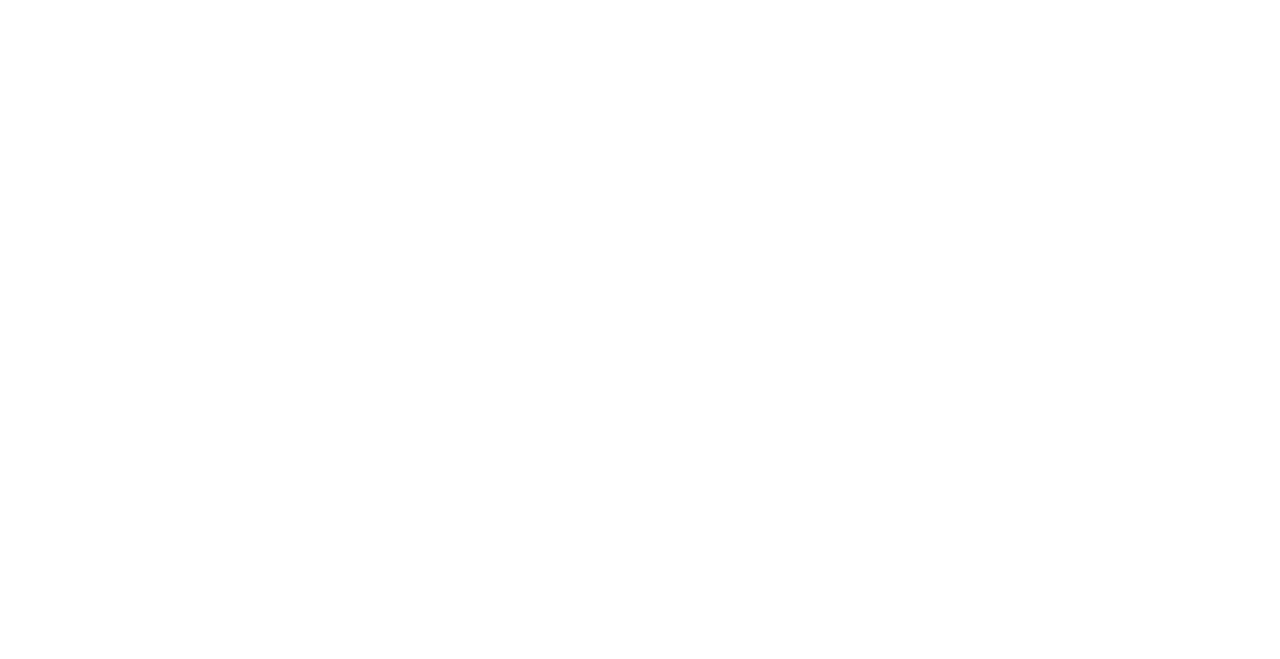
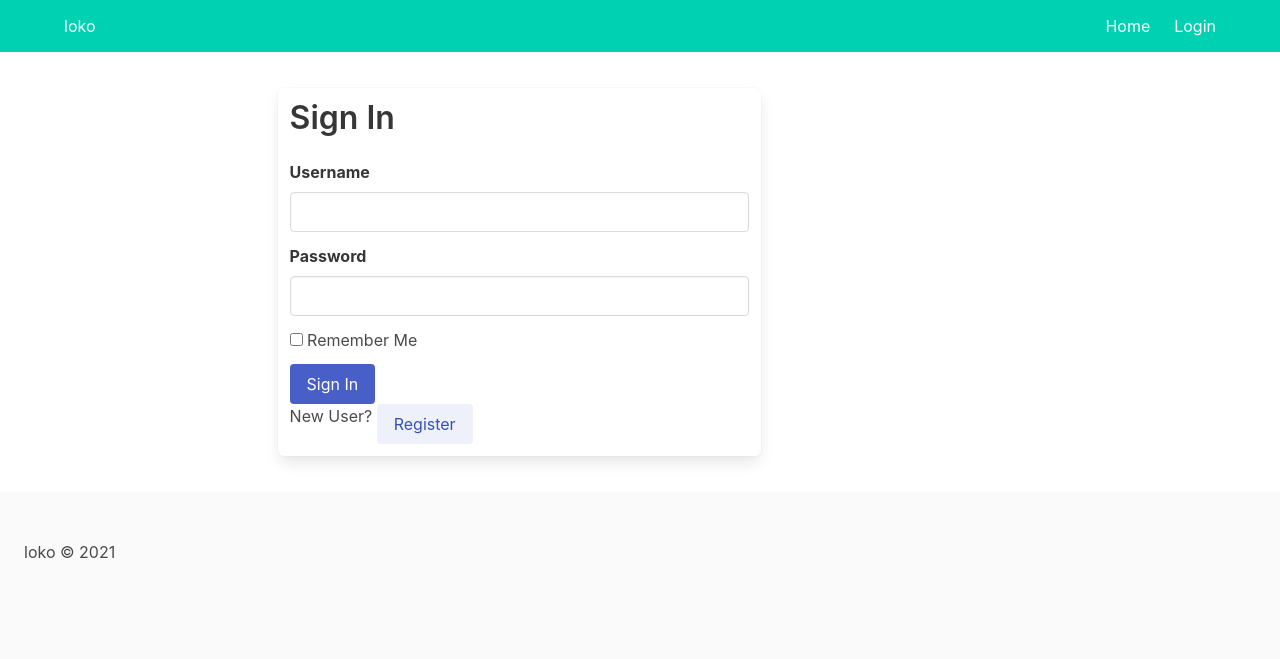
Before and after one commit to mcflyhalf/loko, a Flask app: page /login in a window 1280 px wide. Before the commit the part shown is empty. Shown: the top 659 px of the page. Run offline with Flask 2, Linux system fonts and the light colour scheme; parts of the project's set-up code (start-up, migrations or seed data) failed here and were passed over; some libraries are stand-ins or nearby versions.

Commit message:
Create login/out functionality. Modify gitignore to ignore sqlite files

```diff
--- a/loko/app.py
+++ b/loko/app.py
@@ -1,13 +1,31 @@
 import os
 from flask import Flask
-# from flask_login import LoginManager, login_user, logout_user, current_user, login_required
+from flask_login import LoginManager
 from loko.blueprints.index import index_blueprint
 from loko.blueprints.auth import auth_blueprint
-from loko.models import session
+from loko.models import session, models
 
 app = Flask(__name__)
 app.secret_key = os.environ['FLASK_SECRET_KEY']
 
+login_manager = LoginManager(app)
+login_manager.init_app(app)
+
+login_manager.login_view = 'auth_blueprint.login'
+
+@login_manager.user_loader
+def load_user(user_id):
+    return session.query(models.Users).filter(models.Users.id==int(user_id)).one_or_none()
+
+
+raise
+#Next, implement business logic:
+# * Wallet creation
+# * Transfer from a wallet to another
+# * Wallet balance display (working with decimal points)
+# * Currency List
+# * Exchange rates (table?). Do implementation research, to implement tomorrow
+
 
 app.register_blueprint(index_blueprint)
 app.register_blueprint(auth_blueprint)
--- a/loko/blueprints/auth.py
+++ b/loko/blueprints/auth.py
@@ -1,12 +1,11 @@
-from flask import Blueprint, render_template, redirect, flash, url_for
+from flask import Blueprint, render_template, redirect, flash, url_for, request
 from loko.blueprints.index import index_blueprint
-from loko.models import session, current_user, models
+from loko.models import session, models
 from loko.forms import RegistrationForm, LoginForm
-
-# url_mocks = {'current_user': usr}
+from flask_login import login_user, logout_user, current_user, login_required
+from werkzeug.urls import url_parse
 
 auth_blueprint = Blueprint('auth_blueprint', __name__)
-
 
 @auth_blueprint.route('/login', methods=['GET','POST'])
 def login():
@@ -22,19 +21,20 @@
 
 		if user is None or not user.check_password(password):
 			flash('Invalid username or password')
-			return redirect(url_for('login'))
+			return redirect(url_for('auth_blueprint.login'))
 
 		login_user(user, remember=form.remember_me.data)
 		next_page = request.args.get('next')
 		if not next_page or url_parse(next_page).netloc != '':
-			next_page = url_for('index_blueprintlanding')
+			next_page = url_for('index_blueprint.landing')
 		return redirect(next_page)
-	return render_template('login.html', title='Sign In', form=form)
-	# return 'Hello World. This is the login page'
+	return render_template('login.html', title='Sign In', form=form, current_user=current_user)
 
 @auth_blueprint.route('/logout')
+@login_required
 def logout():
-	return 'Hello World. This is the logout page'
+	logout_user()
+	return redirect(url_for('index_blueprint.landing'))
 
 @auth_blueprint.route('/register', methods=['GET','POST'])
 def register():
--- a/loko/blueprints/index.py
+++ b/loko/blueprints/index.py
@@ -1,9 +1,10 @@
 from flask import Blueprint
-from loko.models import current_user
+from flask_login import login_required
 
 index_blueprint = Blueprint('index_blueprint', __name__)
 
 @index_blueprint.route('/')
 @index_blueprint.route('/index/')
+@login_required
 def landing():
 	return 'Hello World'
--- a/loko/models/__init__.py
+++ b/loko/models/__init__.py
@@ -36,9 +36,3 @@
 	session=test_session
 elif env == 'production':
 	session == production_session
-
-class Usr:
-	is_authenticated = False
-	username = 'mock_user'
-
-current_user = Usr()
--- a/loko/templates/login.html
+++ b/loko/templates/login.html
@@ -0,0 +1,43 @@
+{% extends "base.html" %}
+
+{% block content %}
+<div class="columns">
+    <div class="column box is-two-fifths is-offset-one-fifth">
+        <h1 class="title">Sign In</h1>
+        <form action="" method="post" novalidate>
+            {{ form.hidden_tag() }}
+            <div class="field">
+                {{ form.username.label(class="label") }}
+                <div class="control">
+                    {{ form.username(size=32, class="input", type="text") }}
+                </div>
+                {% for error in form.username.errors %}
+                <span style="color: red;">[{{ error }}]</span>
+                {% endfor %}
+            </div>
+            <div class="field">
+                {{ form.password.label(class="label") }}
+                <div class="control">
+                    {{ form.password(size=32, class="input") }}<br>
+                </div>
+                {% for error in form.password.errors %}
+                <span style="color: red;">[{{ error }}]</span>
+                {% endfor %}
+            </div>
+            <div class="field">
+                <div class="control">
+                    {{ form.remember_me() }} {{ form.remember_me.label(class="checkbox") }}
+                </div>
+            </div>
+            <div class="control">
+                {{ form.submit(class="button is-link") }}
+            </div>
+        </form>
+        <p>New User?
+            <a href="{{ url_for('auth_blueprint.register') }}">
+                <button class="button is-link is-light">Register</button>
+            </a>
+        </p>
+    </div>
+</div>
+{% endblock %}
--- a/loko/templates/register.html
+++ b/loko/templates/register.html
@@ -2,7 +2,7 @@
 
 {% block content %}
 <div class="columns">
-    <div class="column is-two-fifths is-offset-one-fifth">
+    <div class="column box is-two-fifths is-offset-one-fifth">
         <h1 class="title">Register</h1>
         <form action="" method="post" novalidate>
             {{ form.hidden_tag() }}
```
